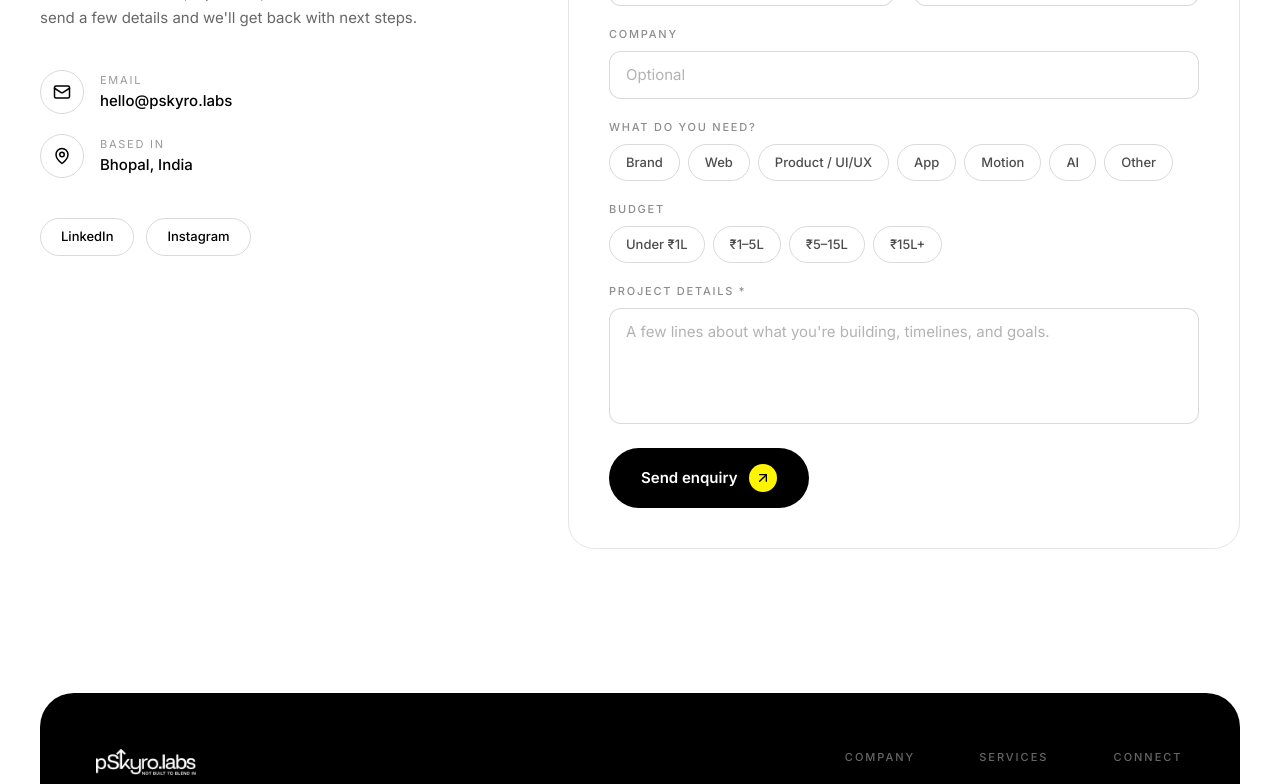
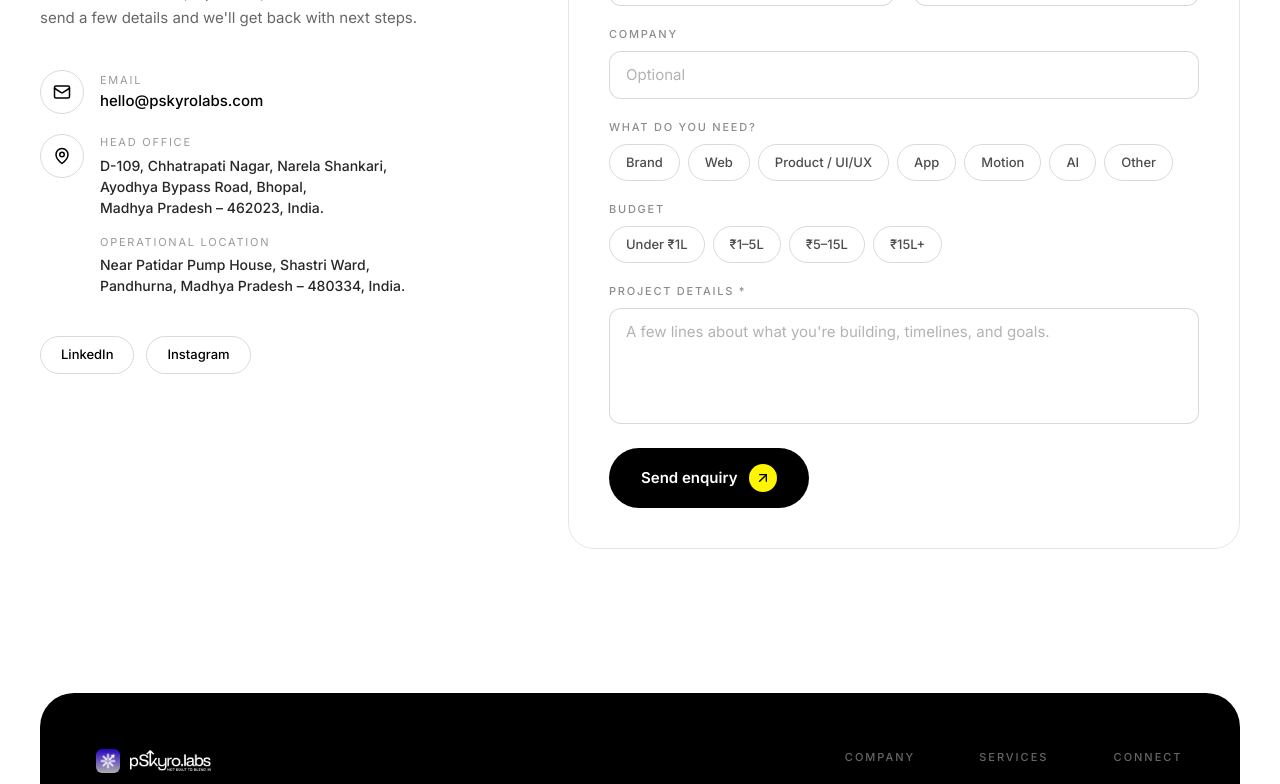
Before and after one commit to pskyrolabs/pSkyro_Temp_Website, a React (Vite) app: page /contact in a window 1280 px wide. Shown: the part 820-1604 px from the top of the page. Built offline with nearby package versions, Linux system fonts and the light colour scheme.

Commit message:
Update favicon, contact details, locations, and form success modal

```diff
--- a/index.html
+++ b/index.html
@@ -4,6 +4,7 @@
     <meta charset="UTF-8" />
     <meta name="viewport" content="width=device-width, initial-scale=1.0" />
     <title>pSkyro Labs — Not Built To Blend In</title>
+    <link rel="icon" type="image/png" href="/favicon.png" />
     <link rel="preconnect" href="https://fonts.googleapis.com" />
     <link rel="preconnect" href="https://fonts.gstatic.com" crossorigin />
     <link href="https://fonts.googleapis.com/css2?family=Inter:wght@400;500;600;700&display=swap" rel="stylesheet" />
--- a/src/components/Nav.jsx
+++ b/src/components/Nav.jsx
@@ -24,9 +24,9 @@ export default function Nav() {
     <>
       <header className="sticky top-0 z-50 w-full bg-white/85 backdrop-blur-md border-b border-black/[0.06]">
       <div className="mx-auto flex h-16 sm:h-[72px] max-w-site 2xl:max-w-site-wide items-center justify-between px-4 sm:px-6 lg:px-10">
-        <Link to="/" className="flex items-baseline gap-1" onClick={() => setOpen(false)}>
+        <Link to="/" className="flex items-center gap-1" onClick={() => setOpen(false)}>
           <Wordmark />
-          <span className="text-black/40 text-[10px] font-medium translate-y-[-6px]">®</span>
+          <span className="text-black/40 text-[10px] font-medium translate-y-[-4px]"></span>
         </Link>
 
         <nav className="hidden lg:flex items-center gap-9 text-[14px] font-medium text-black/70">
--- a/src/components/Wordmark.jsx
+++ b/src/components/Wordmark.jsx
@@ -1,12 +1,20 @@
 import logo from "../assets/logo.png";
+import favicon from "../assets/favicon.png";
 
 export default function Wordmark({ dark = false }) {
   return (
-    <img
-      src={logo}
-      alt="pSkyro.labs"
-      className="h-[22px] sm:h-[26px] w-auto object-contain select-none"
-      style={dark ? { filter: "brightness(0) invert(1)" } : undefined}
-    />
+    <div className="flex items-center gap-2 sm:gap-2.5">
+      <img
+        src={favicon}
+        alt="pSkyro.labs Icon"
+        className="h-5 w-5 sm:h-6 sm:w-6 rounded-md object-contain select-none"
+      />
+      <img
+        src={logo}
+        alt="pSkyro.labs"
+        className="h-[18px] sm:h-[21px] w-auto object-contain select-none"
+        style={dark ? { filter: "brightness(0) invert(1)" } : undefined}
+      />
+    </div>
   );
 }
--- a/src/index.css
+++ b/src/index.css
@@ -9,7 +9,22 @@ body { margin: 0; font-family: "Inter", ui-sans-serif, system-ui, sans-serif; }
 @keyframes floatY { 0%,100% { transform: translateY(0); } 50% { transform: translateY(-10px); } }
 @keyframes pulseDot { 0%,100% { opacity: .55; transform: scale(1); } 50% { opacity: 1; transform: scale(1.25); } }
 @keyframes marquee { from { transform: translateX(0); } to { transform: translateX(-50%); } }
+@keyframes modalEnter {
+  from { opacity: 0; transform: scale(0.95); }
+  to { opacity: 1; transform: scale(1); }
+}
+@keyframes backdropEnter {
+  from { opacity: 0; }
+  to { opacity: 1; }
+}
+
+.animate-modal-enter {
+  animation: modalEnter 0.25s cubic-bezier(0.16, 1, 0.3, 1) forwards;
+}
+.animate-backdrop-enter {
+  animation: backdropEnter 0.25s ease-out forwards;
+}
 
 @media (prefers-reduced-motion: reduce) {
-  .orbit, .floaty, .pdot, .marquee { animation: none !important; }
+  .orbit, .floaty, .pdot, .marquee, .animate-modal-enter, .animate-backdrop-enter { animation: none !important; }
 }
--- a/src/pages/Contact.jsx
+++ b/src/pages/Contact.jsx
@@ -63,13 +63,29 @@ export default function Contact() {
               <p className="mt-4 max-w-sm text-[15px] leading-relaxed text-black/60">Whether it's a brand, a product, or a full launch — send a few details and we'll get back with next steps.</p>
             </div>
             <div className="flex flex-col gap-5">
-              <a href="mailto:hello@pskyro.labs" className="group flex items-center gap-4">
+              <a href="mailto:hello@pskyrolabs.com" className="group flex items-center gap-4">
                 <span className="grid h-11 w-11 place-items-center rounded-full border border-black/15 transition-all group-hover:bg-skyro group-hover:text-white group-hover:border-skyro"><Mail size={18} /></span>
-                <span><span className="block text-[11px] uppercase tracking-[0.16em] text-black/40">Email</span><span className="text-[15px] font-medium">hello@pskyro.labs</span></span>
+                <span><span className="block text-[11px] uppercase tracking-[0.16em] text-black/40">Email</span><span className="text-[15px] font-medium">hello@pskyrolabs.com</span></span>
               </a>
-              <div className="flex items-center gap-4">
-                <span className="grid h-11 w-11 place-items-center rounded-full border border-black/15"><MapPin size={18} /></span>
-                <span><span className="block text-[11px] uppercase tracking-[0.16em] text-black/40">Based in</span><span className="text-[15px] font-medium">Bhopal, India</span></span>
+              <div className="flex items-start gap-4">
+                <span className="grid h-11 w-11 shrink-0 place-items-center rounded-full border border-black/15"><MapPin size={18} /></span>
+                <div className="flex flex-col gap-4">
+                  <div>
+                    <span className="block text-[11px] uppercase tracking-[0.16em] text-black/40">Head Office</span>
+                    <span className="text-[14px] font-medium text-black/85 block mt-1">
+                      D-109, Chhatrapati Nagar, Narela Shankari,<br />
+                      Ayodhya Bypass Road, Bhopal,<br />
+                      Madhya Pradesh – 462023, India.
+                    </span>
+                  </div>
+                  <div>
+                    <span className="block text-[11px] uppercase tracking-[0.16em] text-black/40">Operational Location</span>
+                    <span className="text-[14px] font-medium text-black/85 block mt-1">
+                      Near Patidar Pump House, Shastri Ward,<br />
+                      Pandhurna, Madhya Pradesh – 480334, India.
+                    </span>
+                  </div>
+                </div>
               </div>
             </div>
             <div className="flex gap-3">
@@ -91,14 +107,6 @@ export default function Contact() {
           </Reveal>
 
           <Reveal delay={120}>
-            {sent ? (
-              <div className="flex h-full min-h-[340px] flex-col items-start justify-center gap-5 rounded-2xl lg:rounded-[26px] border border-black/10 p-8 lg:p-12">
-                <span className="grid h-14 w-14 place-items-center rounded-full bg-skyro text-white"><Check size={26} /></span>
-                <h3 className="font-semibold tracking-tight" style={{ fontSize: "clamp(24px,2.6vw,34px)" }}>Thanks, {f.name.split(" ")[0] || "there"} — message received.</h3>
-                <p className="max-w-md text-[15px] leading-relaxed text-black/60">We've got your enquiry and will reply to {f.email} within 1&ndash;2 business days.</p>
-                <button onClick={() => { setSent(false); setF({ name: "", email: "", company: "", type: "", budget: "", message: "" }); }} className="mt-2 inline-flex items-center gap-2 rounded-full bg-launch px-6 py-3 text-[14px] font-semibold text-black transition-all hover:gap-3">Send another <ArrowUpRight size={16} /></button>
-              </div>
-            ) : (
             <form onSubmit={submit} className="flex flex-col gap-5 rounded-2xl lg:rounded-[26px] border border-black/10 p-6 sm:p-8 lg:p-10">
               <div className="grid gap-5 sm:grid-cols-2">
                 <Field label="Name *" error={errors.name}><input className={inputCls} value={f.name} onChange={set("name")} placeholder="Your name" /></Field>
@@ -125,10 +133,62 @@ export default function Contact() {
                 <span className="grid h-7 w-7 place-items-center rounded-full bg-launch text-black transition-transform group-hover:rotate-45"><ArrowUpRight size={16} /></span>
               </button>
             </form>
-            )}
           </Reveal>
         </div>
       </section>
+
+      {/* SUCCESS MODAL POPUP */}
+      {sent && (
+        <div className="fixed inset-0 z-[100] flex items-center justify-center p-4">
+          {/* Backdrop overlay */}
+          <div
+            className="absolute inset-0 bg-black/45 backdrop-blur-sm animate-backdrop-enter"
+            onClick={() => { setSent(false); setF({ name: "", email: "", company: "", type: "", budget: "", message: "" }); }}
+          />
+
+          {/* Modal card */}
+          <div className="relative w-full max-w-md transform rounded-[28px] bg-white p-7 sm:p-9 shadow-2xl border border-black/[0.05] animate-modal-enter flex flex-col items-center text-center">
+
+            {/* Success Icon */}
+            <div className="flex h-14 w-14 items-center justify-center rounded-full bg-[#2400C2]/10 text-skyro mb-5">
+              <Check size={28} strokeWidth={2.5} />
+            </div>
+
+            {/* Heading */}
+            <h3 className="text-2xl sm:text-3xl font-bold text-black tracking-tight leading-tight">
+              Thank you, {f.name.split(" ")[0]}!
+            </h3>
+
+            {/* Subheading */}
+            <p className="mt-1 text-[11px] font-semibold uppercase tracking-[0.16em] text-skyro">
+              Enquiry Received
+            </p>
+
+            {/* Content */}
+            <p className="mt-4 text-[14px] leading-relaxed text-black/60">
+              We've successfully received your details. Our team at <strong>pSkyro Labs</strong> is excited about your project and we are already reviewing it!
+            </p>
+
+            <div className="mt-4 w-full bg-black/[0.02] border border-black/[0.05] rounded-xl p-3.5 text-[13px] text-black/50 text-left space-y-1">
+              <p><strong>Email:</strong> {f.email}</p>
+              {f.company && <p><strong>Company:</strong> {f.company}</p>}
+              {f.type && <p><strong>Project:</strong> {f.type}</p>}
+            </div>
+
+            <p className="mt-4 text-[13px] leading-normal text-black/45">
+              We will get back to you with next steps at your email address within <strong>1–2 business days</strong>.
+            </p>
+
+            {/* Close Button */}
+            <button
+              onClick={() => { setSent(false); setF({ name: "", email: "", company: "", type: "", budget: "", message: "" }); }}
+              className="mt-6 w-full rounded-full bg-black text-white py-3.5 text-[14px] font-semibold transition-all hover:bg-skyro hover:shadow-[0_8px_25px_rgba(36,0,194,0.25)]"
+            >
+              Awesome, Got It!
+            </button>
+          </div>
+        </div>
+      )}
     </>
   );
 }
```
Also changed, not shown: src/assets/favicon.png (added). Lines whose indentation alone changed are shown as unchanged.
